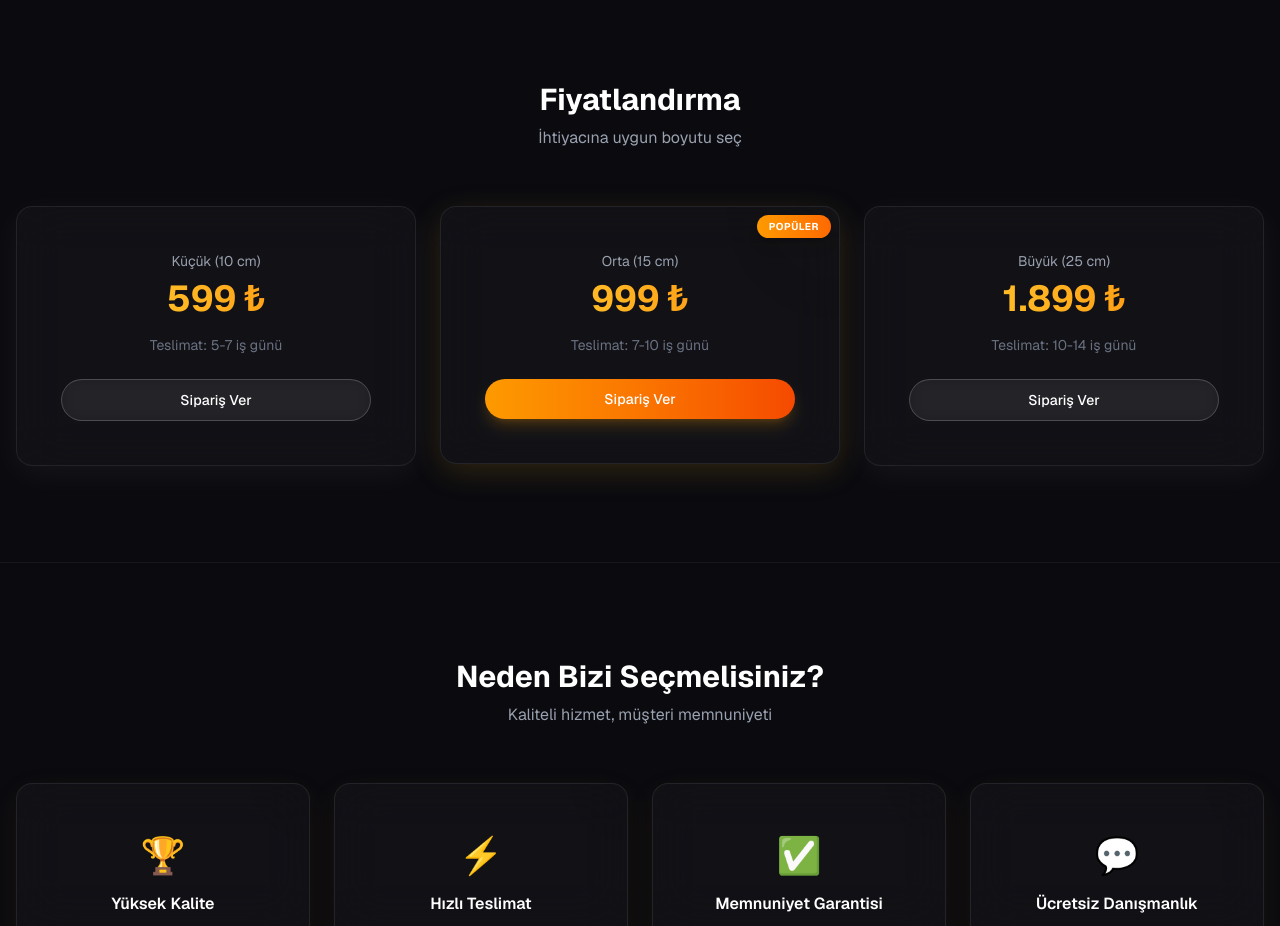
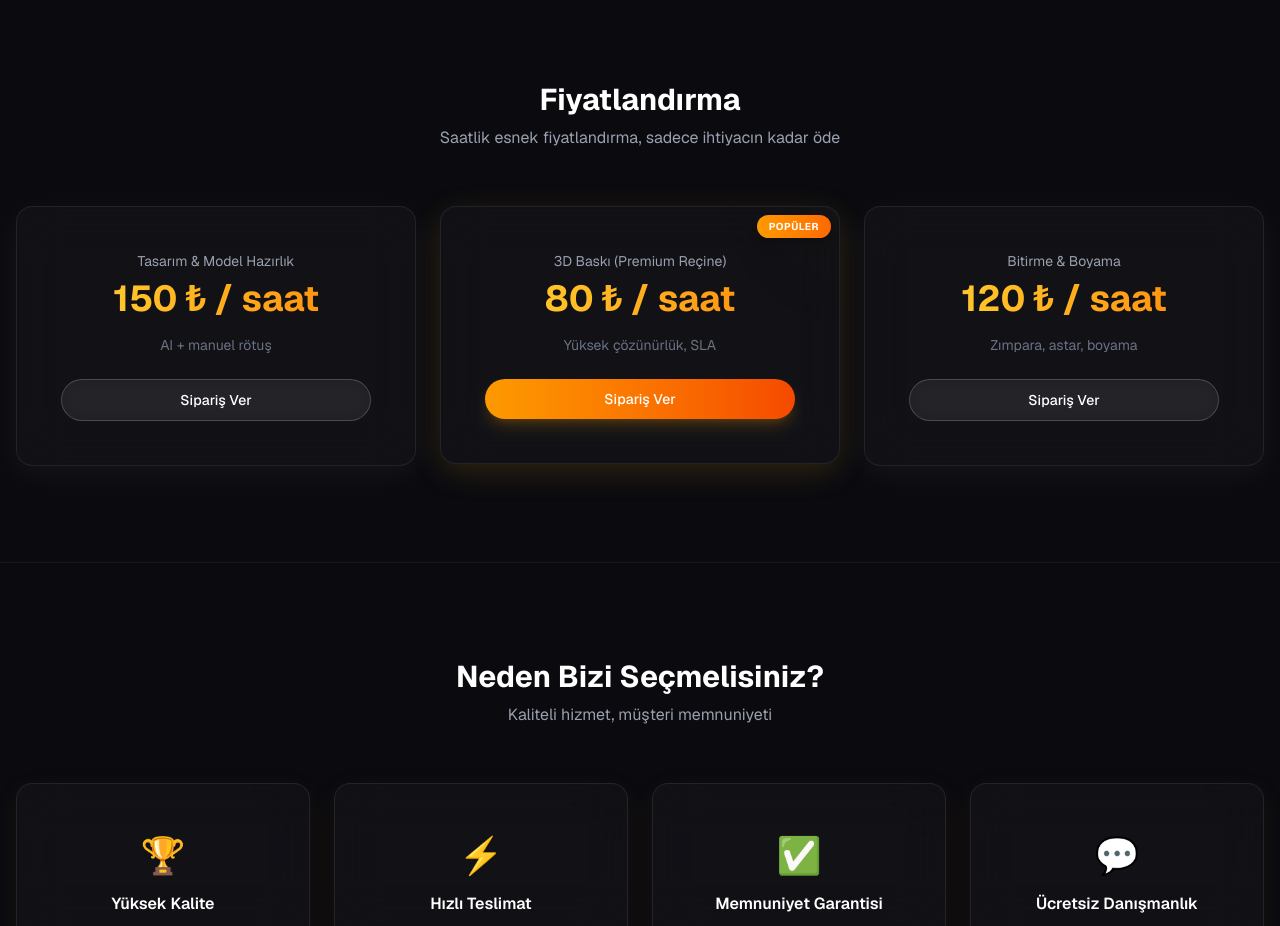
Before and after one commit to ayaz1254/3dyaz-, a Next.js app: page /ozel-figur in a window 1280 px wide. Shown: the part 1260-2186 px from the top of the page. Built offline with nearby package versions, Linux system fonts and the light colour scheme; no server answers.

Commit message:
Change özel figür pricing from size-based to hourly rate
Ultraworked with [Sisyphus](https://github.com/code-yeongyu/oh-my-openagent)

Co-authored-by: Sisyphus <clio-agent@sisyphuslabs.ai>

```diff
--- a/src/app/home-client.tsx
+++ b/src/app/home-client.tsx
@@ -374,12 +374,12 @@ export function HomeClient({ featuredProducts, categories }: Props) {
                     <p className="mb-6 text-gray-400">Fotoğraftan 3D baskı</p>
                     <div className="grid grid-cols-2 gap-3">
                       <div className="rounded-xl border border-white/5 bg-white/[0.03] px-4 py-3 text-center">
-                        <p className="text-lg font-bold text-transparent bg-clip-text bg-gradient-to-r from-amber-300 to-orange-400">599 ₺</p>
-                        <p className="text-xs text-gray-500">Küçük (10cm)</p>
+                        <p className="text-lg font-bold text-transparent bg-clip-text bg-gradient-to-r from-amber-300 to-orange-400">150 ₺</p>
+                        <p className="text-xs text-gray-500">Tasarım / saat</p>
                       </div>
                       <div className="rounded-xl border border-white/5 bg-white/[0.03] px-4 py-3 text-center">
-                        <p className="text-lg font-bold text-transparent bg-clip-text bg-gradient-to-r from-amber-300 to-orange-400">999 ₺</p>
-                        <p className="text-xs text-gray-500">Orta (15cm)</p>
+                        <p className="text-lg font-bold text-transparent bg-clip-text bg-gradient-to-r from-amber-300 to-orange-400">80 ₺</p>
+                        <p className="text-xs text-gray-500">Baskı / saat</p>
                       </div>
                     </div>
                   </div>
--- a/src/app/ozel-figur/page.tsx
+++ b/src/app/ozel-figur/page.tsx
@@ -29,9 +29,9 @@ const steps = [
 ];
 
 const pricing = [
-  { size: "Küçük (10 cm)", price: "599 ₺", time: "5-7 iş günü", popular: false },
-  { size: "Orta (15 cm)", price: "999 ₺", time: "7-10 iş günü", popular: true },
-  { size: "Büyük (25 cm)", price: "1.899 ₺", time: "10-14 iş günü", popular: false },
+  { size: "Tasarım & Model Hazırlık", price: "150 ₺ / saat", time: "AI + manuel rötuş", popular: false },
+  { size: "3D Baskı (Premium Reçine)", price: "80 ₺ / saat", time: "Yüksek çözünürlük, SLA", popular: true },
+  { size: "Bitirme & Boyama", price: "120 ₺ / saat", time: "Zımpara, astar, boyama", popular: false },
 ];
 
 const features = [
@@ -64,11 +64,11 @@ const faq = [
   },
   {
     q: "Fiyatlar neleri kapsıyor?",
-    a: "Belirtilen fiyatlar model oluşturma, 3D baskı, zımparalama ve temel boyama işlemlerini kapsar. Özel boya ve kaplama talepleri ek ücrete tabidir.",
+    a: "Saatlik fiyatlandırma, yapılan işin süresine göre hesaplanır. Tasarım, baskı ve bitirme aşamaları ayrı ayrı saatlik ücretlendirilir. Özel boya ve kaplama talepleri ek ücrete tabidir.",
   },
   {
     q: "Siparişimi ne zaman alırım?",
-    a: "Ortalama teslimat süresi 7-10 iş günüdür. Modelin karmaşıklığına ve seçilen boyuta göre bu süre değişebilir.",
+    a: "Ortalama teslimat süresi 7-10 iş günüdür. Modelin karmaşıklığına ve baskı süresine göre bu süre değişebilir.",
   },
   {
     q: "İade yapabilir miyim?",
@@ -176,7 +176,7 @@ export default function OzelFigurPage() {
           <div className="mx-auto max-w-7xl">
             <div className="mb-14 text-center">
               <h2 className="text-3xl font-bold text-white">Fiyatlandırma</h2>
-              <p className="mt-2 text-gray-400">İhtiyacına uygun boyutu seç</p>
+              <p className="mt-2 text-gray-400">Saatlik esnek fiyatlandırma, sadece ihtiyacın kadar öde</p>
             </div>
             <div className="grid grid-cols-1 gap-6 md:grid-cols-3">
               {pricing.map((p, i) => (
@@ -201,9 +201,9 @@ export default function OzelFigurPage() {
                       <p className="mb-4 text-4xl font-bold text-transparent bg-clip-text bg-gradient-to-r from-amber-300 to-orange-400">
                         {p.price}
                       </p>
-                      <p className="mb-6 text-sm text-gray-500">Teslimat: {p.time}</p>
+                      <p className="mb-6 text-sm text-gray-500">{p.time}</p>
                       <a
-                        href={`https://wa.me/905555555555?text=Merhaba,%20${encodeURIComponent(p.size)}%20boyutunda%20%C3%B6zel%20fig%C3%BCr%20sipari%C5%9Fi%20vermek%20istiyorum.`}
+                        href={`https://wa.me/905555555555?text=Merhaba,%20${encodeURIComponent(p.size)}%20hizmetiniz%20hakk%C4%B1nda%20bilgi%20almak%20istiyorum.`}
                         target="_blank"
                         rel="noopener noreferrer"
                         className={`block w-full rounded-full py-2.5 text-sm font-medium transition ${
```
